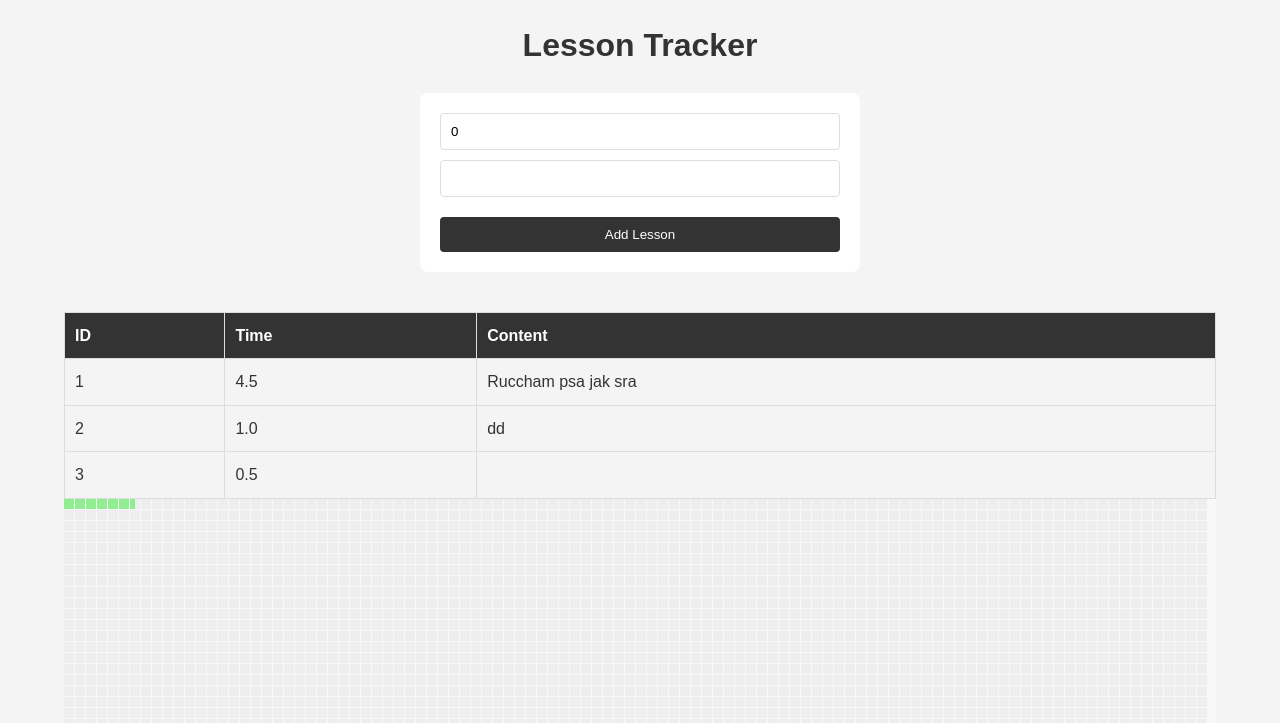
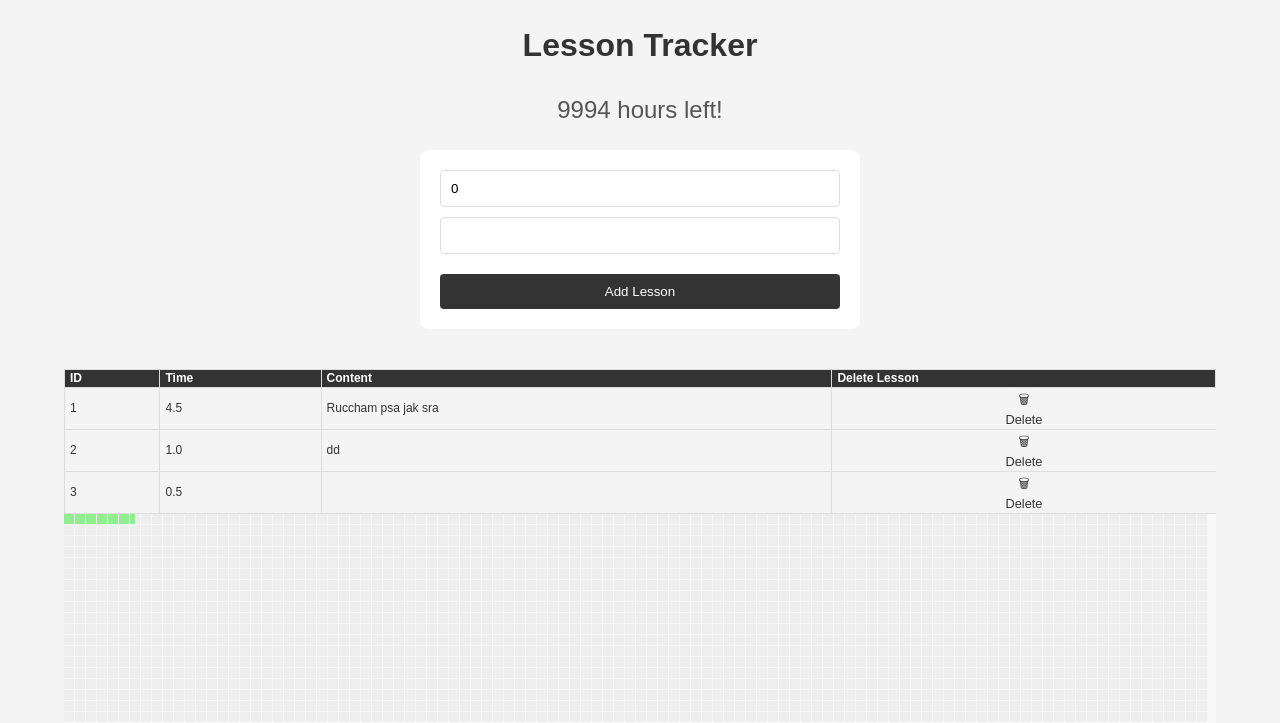
Before and after one commit to stalonek91/Flask_10k, a Flask app: page / in a window 1280 px wide. Shown: the top 723 px of the page. Before the commit the page ends 509 px from the top, so only its background shows below. Run offline with Flask 3, Linux system fonts and the light colour scheme.

Commit message:
Last working ;) :) :)

```diff
--- a/app.py
+++ b/app.py
@@ -2,6 +2,10 @@
 
 from flask import Flask, render_template, request, url_for, redirect
 from flask_sqlalchemy import SQLAlchemy
+from flask_wtf import FlaskForm
+from wtforms import StringField, PasswordField, SubmitField
+from wtforms.validators import DataRequired
+
 
 
 app = Flask(__name__)
@@ -48,13 +52,35 @@ def add_Lesson(time, content):
         print(f'Time: {time} topic: {content}')
 
 
+@app.route('/delete_lesson', methods=['POST', 'GET'])
+def delete_lesson():
+    lesson_id = request.form.get('lesson_id')
+    print(f'Lesson to delete ID: {lesson_id}')
+
+    if lesson_id and lesson_id.isdigit():
+        lesson_id = int(lesson_id)
+        lesson_to_delete = Lesson.query.get(lesson_id)
+        print(lesson_to_delete)
+        db.session.delete(lesson_to_delete)
+        db.session.commit()
+    else:
+        print('L')
+
+    return redirect(url_for('index'))
 
 
 @app.route('/')
 def index():
     lessons = Lesson.query.all()
     time_left = update_time()
-    return render_template('index.html', lessons=lessons, time_to_display=time_left)
+
+    time_to_display = int(time_left) if time_left %2 == 0 else time_left
+
+    return render_template('index.html', lessons=lessons, time_to_display=time_to_display)
+
+@app.route('/login', methods=['POST', 'GET'])
+def login():
+    return render_template('login.html')
 
 
 @app.route('/add_lesson', methods=['POST', 'GET'])
--- a/config.cfg
+++ b/config.cfg
@@ -1,2 +1,3 @@
 SQLALCHEMY_DATABASE_URI ='sqlite:///flask_10k.db'
 SQLALCHEMY_TRACK_MODIFICATIONS = False
+SECRET_KEY = '123321123321123321'
--- a/static/styles.css
+++ b/static/styles.css
@@ -13,10 +13,23 @@ body {
   overflow: hidden;
 }
 
-h1 {
+h1,
+h2 {
   color: #333;
   text-align: center;
   margin-top: 20px;
+  margin-bottom: 0.5em; /* Add bottom margin for spacing */
+}
+
+h1 {
+  margin-bottom: 10px; /* Slightly larger bottom margin for h1 */
+  font-size: 2em; /* Larger font size for h1 */
+}
+
+h2 {
+  font-size: 1.5em; /* Slightly smaller font size for h2 compared to h1 */
+  font-weight: normal; /* Less emphasis than h1 */
+  color: #555; /* Optional: a slightly different color for h2 if desired */
 }
 
 form {
@@ -114,3 +127,66 @@ table,
 .hour-square-half-filled {
   background: linear-gradient(to right, #90ee90 50%, #eee 50%);
 }
+
+.delete-btn {
+  padding: 0; /* No padding needed as we'll align icon and text manually */
+  background-color: transparent; /* Transparent background */
+  color: #333; /* Match the text color to your design */
+  border: none; /* No border for a text-like button */
+  cursor: pointer;
+  font-weight: normal; /* Normal font weight for the text */
+  font-size: 0.8rem; /* Smaller font size for the text */
+  display: flex; /* Use flexbox to layout icon and text */
+  flex-direction: column; /* Stack icon and text vertically */
+  align-items: center; /* Center items horizontally */
+  justify-content: center; /* Center items vertically */
+  width: auto; /* Width to fit content */
+  height: auto; /* Height to fit content */
+  transition: color 0.3s; /* Transition for color change on hover */
+}
+
+.delete-btn:hover {
+  color: #ff4d4d; /* Change text color on hover */
+}
+
+.delete-btn:before {
+  content: "\1F5D1"; /* Trash can icon in Unicode */
+  font-family: Arial, sans-serif; /* Specify the font family if using text as an icon */
+}
+
+.delete-icon {
+  font-size: 1.5rem; /* Larger font size for the icon */
+  margin-bottom: 4px; /* Space between icon and text */
+}
+
+th,
+td {
+  padding: 2px 5px; /* Even smaller padding */
+  border: 1px solid #ddd;
+  text-align: left;
+  font-size: 12px; /* Smaller font size */
+  line-height: 1.1; /* Tighter line height */
+}
+
+/* Style for the table cell that contains the delete button */
+td.delete-cell {
+  background-color: #f4f4f4; /* This should match the site's background color */
+  text-align: center;
+  vertical-align: middle;
+  border: none; /* Optionally remove the border if it suits the design */
+}
+
+/* Adjust the form style if needed */
+td.delete-cell form {
+  background-color: #f4f4f4; /* This should match the site's background color */
+  display: inline-block; /* Align the form with the delete button */
+  margin: 0; /* Remove any default margin */
+  padding: 0; /* Remove any default padding */
+  border: none; /* Remove any border */
+}
+
+/* Ensuring the table row height fits the content */
+tr {
+  height: auto; /* Auto height for each table row */
+  border-bottom: 1px solid #ddd; /* This will add a line below each row */
+}
--- a/templates/index.html
+++ b/templates/index.html
@@ -12,6 +12,7 @@
     <div class="container">
       <div class="content">
         <h1>Lesson Tracker</h1>
+        <h2>{{ time_to_display}} hours left!</h2>
         {% if error_message %}
         <h2>{{ error_message }}</h2>
         {% endif %}
@@ -34,12 +35,23 @@
           <th>ID</th>
           <th>Time</th>
           <th>Content</th>
+          <th>Delete Lesson</th>
         </tr>
         {% for lesson in lessons %}
         <tr>
           <td>{{ lesson.id }}</td>
           <td>{{ lesson.time }}</td>
           <td>{{ lesson.content }}</td>
+          <td class="delete-cell">
+            <form action="{{ url_for('delete_lesson') }}" method="post">
+              <input type="hidden" name="lesson_id" value="{{ lesson.id }}" />
+              <button type="submit" class="delete-btn" aria-label="Delete">
+                <!-- Trash can icon -->
+                <span>Delete</span>
+                <!-- Text "delete" below the icon -->
+              </button>
+            </form>
+          </td>
         </tr>
         {% endfor %}
       </table>
@@ -58,7 +70,7 @@
         for (let i = 0; i < totalSquares; i++) {
           const square = document.createElement("div");
           square.className = "hour-square";
-          if (i >= filledUntil && i < filledUntil + 0.5) {
+          if (totalHours > 0 && i >= filledUntil && i < filledUntil + 0.5) {
             square.classList.add("hour-square-half-filled");
           } else if (i >= filledUntil + 0.5) {
             square.classList.add("hour-square-filled");
```
Also changed, not shown: templates/login.html (added, +18 -0 lines).
